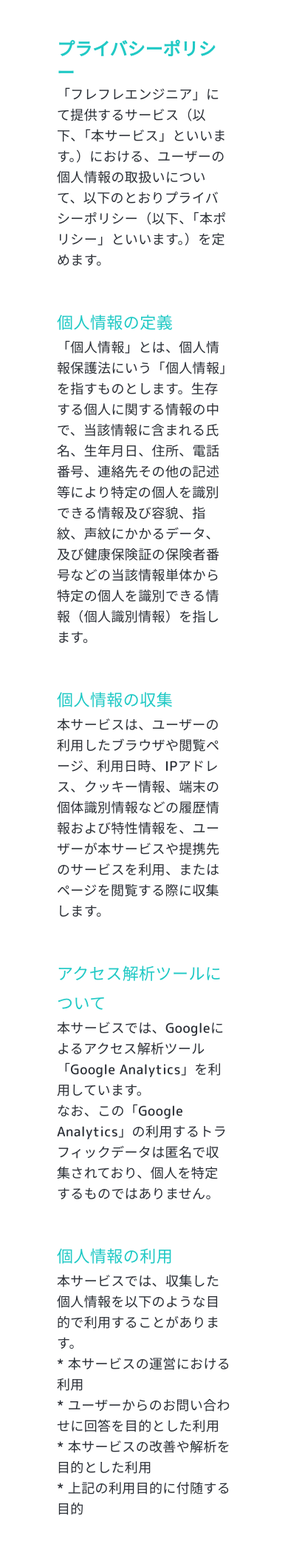
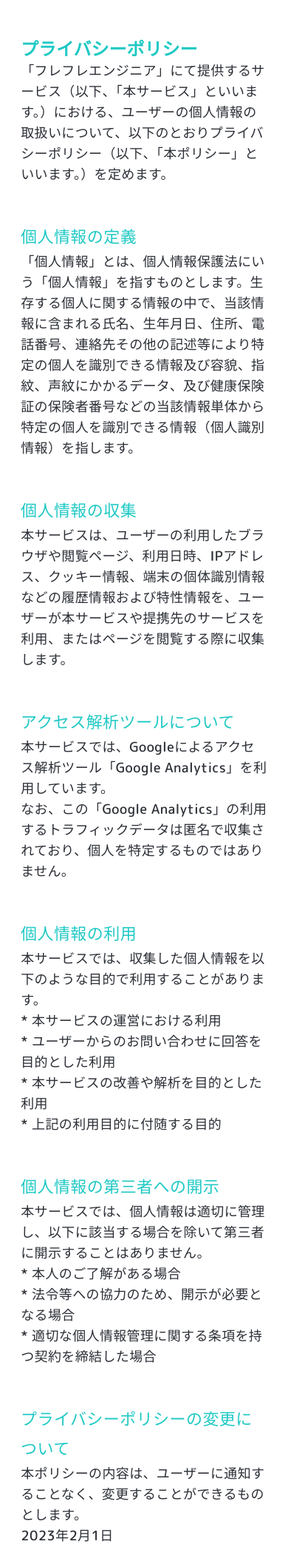
Before and after one commit to HiguchiDev/fure_fure_san, a Django app: page /privacypolicy in a window 390 px wide. Shown: the part 149-2240 px from the top of the page at 74% size. Run offline with Django 4.2, Linux system fonts and the light colour scheme; some libraries are stand-ins or nearby versions.

Commit message:
SP版フッターの「利用規約」を中心に修正、SP版のポリシーの内容をcol-11に変更

```diff
--- a/templates/base.html
+++ b/templates/base.html
@@ -29,8 +29,8 @@
   {% endblock %}
   {% block css %}
   {% endblock %}
-  <link href="{% static 'common/footer_pc.css' %}" rel="stylesheet">
-  <link href="{% static 'common/footer_sp.css' %}" rel="stylesheet">
+  <link href="{% static 'common/footer_pc.css' %}" rel="stylesheet" media="screen and (min-width:768px)">
+  <link href="{% static 'common/footer_sp.css' %}" rel="stylesheet" media="screen and (max-width:767px)">
   <link rel="preconnect" href="https://fonts.googleapis.com">
   <link rel="preconnect" href="https://fonts.gstatic.com" crossorigin>
   <link href="https://fonts.googleapis.com/css2?family=M+PLUS+Rounded+1c:wght@500;900&display=swap" rel="stylesheet">
--- a/templates/policy.html
+++ b/templates/policy.html
@@ -14,33 +14,35 @@
 <html lang="ja">
 
 {% block contents %}
-  <div class="container-fluid">
-    <div id="policy_row" class="row">
-      <div class="col-12">
+<div class="container-fluid">
+  <div id="policy_row" class="row">
+    <div class="col-12">
 
+      <!--SP用 -->
+      <div class="d-block d-md-none">
         <div class="row justify-content-center box">
-          <div class="col-8 text-start">
+          <div class="col-11 text-start">
             <div id="main_label">プライバシーポリシー</div>
             <span class="policy_text">「フレフレエンジニア」にて提供するサービス（以下、「本サービス」といいます。）における、ユーザーの個人情報の取扱いについて、以下のとおりプライバシーポリシー（以下、「本ポリシー」といいます。）を定めます。</span>
           </div>
         </div>
 
         <div class="row justify-content-center box">
-          <div class="col-8 text-start">
+          <div class="col-11 text-start">
             <div id="sub_label">個人情報の定義</div>
             <span class="policy_text">「個人情報」とは、個人情報保護法にいう「個人情報」を指すものとします。生存する個人に関する情報の中で、当該情報に含まれる氏名、生年月日、住所、電話番号、連絡先その他の記述等により特定の個人を識別できる情報及び容貌、指紋、声紋にかかるデータ、及び健康保険証の保険者番号などの当該情報単体から特定の個人を識別できる情報（個人識別情報）を指します。</span>
           </div>
         </div>
 
         <div class="row justify-content-center box">
-          <div class="col-8 text-start">
+          <div class="col-11 text-start">
             <div id="sub_label">個人情報の収集</div>
             <span class="policy_text">本サービスは、ユーザーの利用したブラウザや閲覧ページ、利用日時、IPアドレス、クッキー情報、端末の個体識別情報などの履歴情報および特性情報を、ユーザーが本サービスや提携先のサービスを利用、またはページを閲覧する際に収集します。</span>
           </div>
         </div>
 
         <div class="row justify-content-center box">
-          <div class="col-8 text-start">
+          <div class="col-11 text-start">
             <div id="sub_label">アクセス解析ツールについて</div>
             <span class="policy_text">本サービスでは、Googleによるアクセス解析ツール「Google Analytics」を利用しています。<br>
               なお、この「Google Analytics」の利用するトラフィックデータは匿名で収集されており、個人を特定するものではありません。</span>
@@ -48,7 +50,7 @@
         </div>
 
         <div class="row justify-content-center box">
-          <div class="col-8 text-start">
+          <div class="col-11 text-start">
             <div id="sub_label">個人情報の利用</div>
             <span class="policy_text">本サービスでは、収集した個人情報を以下のような目的で利用することがあります。<br>
               * 本サービスの運営における利用<br>
@@ -59,7 +61,7 @@
         </div>
 
         <div class="row justify-content-center box">
-          <div class="col-8 text-start">
+          <div class="col-11 text-start">
             <div id="sub_label">個人情報の第三者への開示</div>
             <span class="policy_text">本サービスでは、個人情報は適切に管理し、以下に該当する場合を除いて第三者に開示することはありません。<br>
               * 本人のご了解がある場合<br>
@@ -69,15 +71,91 @@
         </div>
 
         <div class="row justify-content-center box">
+          <div class="col-11 text-start">
+            <div id="sub_label">プライバシーポリシーの変更について</div>
+            <span class="policy_text">本ポリシーの内容は、ユーザーに通知することなく、変更することができるものとします。<br>
+              2023年2月1日</span>
+          </div>
+        </div>
+      </div>
+
+      <!--PC用 -->
+      <div class="d-none d-md-block">
+        <div class="row justify-content-center box">
+          <div class="col-2"></div>
+          <div class="col-8 text-start">
+            <div id="main_label">プライバシーポリシー</div>
+            <span class="policy_text">「フレフレエンジニア」にて提供するサービス（以下、「本サービス」といいます。）における、ユーザーの個人情報の取扱いについて、以下のとおりプライバシーポリシー（以下、「本ポリシー」といいます。）を定めます。</span>
+          </div>
+          <div class="col-2"></div>
+        </div>
+
+        <div class="row justify-content-center box">
+          <div class="col-2"></div>
+          <div class="col-8 text-start">
+            <div id="sub_label">個人情報の定義</div>
+            <span class="policy_text">「個人情報」とは、個人情報保護法にいう「個人情報」を指すものとします。生存する個人に関する情報の中で、当該情報に含まれる氏名、生年月日、住所、電話番号、連絡先その他の記述等により特定の個人を識別できる情報及び容貌、指紋、声紋にかかるデータ、及び健康保険証の保険者番号などの当該情報単体から特定の個人を識別できる情報（個人識別情報）を指します。</span>
+          </div>
+          <div class="col-2"></div>
+        </div>
+
+        <div class="row justify-content-center box">
+          <div class="col-2"></div>
+          <div class="col-8 text-start">
+            <div id="sub_label">個人情報の収集</div>
+            <span class="policy_text">本サービスは、ユーザーの利用したブラウザや閲覧ページ、利用日時、IPアドレス、クッキー情報、端末の個体識別情報などの履歴情報および特性情報を、ユーザーが本サービスや提携先のサービスを利用、またはページを閲覧する際に収集します。</span>
+          </div>
+          <div class="col-2"></div>
+        </div>
+
+        <div class="row justify-content-center box">
+          <div class="col-2"></div>
+          <div class="col-8 text-start">
+            <div id="sub_label">アクセス解析ツールについて</div>
+            <span class="policy_text">本サービスでは、Googleによるアクセス解析ツール「Google Analytics」を利用しています。<br>
+              なお、この「Google Analytics」の利用するトラフィックデータは匿名で収集されており、個人を特定するものではありません。</span>
+          </div>
+          <div class="col-2"></div>
+        </div>
+
+        <div class="row justify-content-center box">
+          <div class="col-2"></div>
+          <div class="col-8 text-start">
+            <div id="sub_label">個人情報の利用</div>
+            <span class="policy_text">本サービスでは、収集した個人情報を以下のような目的で利用することがあります。<br>
+              * 本サービスの運営における利用<br>
+              * ユーザーからのお問い合わせに回答を目的とした利用<br>
+              * 本サービスの改善や解析を目的とした利用<br>
+              * 上記の利用目的に付随する目的</span>
+          </div>
+          <div class="col-2"></div>
+        </div>
+
+        <div class="row justify-content-center box">
+          <div class="col-2"></div>
+          <div class="col-8 text-start">
+            <div id="sub_label">個人情報の第三者への開示</div>
+            <span class="policy_text">本サービスでは、個人情報は適切に管理し、以下に該当する場合を除いて第三者に開示することはありません。<br>
+              * 本人のご了解がある場合<br>
+              * 法令等への協力のため、開示が必要となる場合<br>
+              * 適切な個人情報管理に関する条項を持つ契約を締結した場合</span>
+          </div>
+          <div class="col-2"></div>
+        </div>
+
+        <div class="row justify-content-center box">
+          <div class="col-2"></div>
           <div class="col-8 text-start">
             <div id="sub_label">プライバシーポリシーの変更について</div>
             <span class="policy_text">本ポリシーの内容は、ユーザーに通知することなく、変更することができるものとします。<br>
               2023年2月1日</span>
           </div>
+          <div class="col-2"></div>
         </div>
-
       </div>
     </div>
   </div>
+</div>
+
 {% endblock contents %}
 </html>
```
